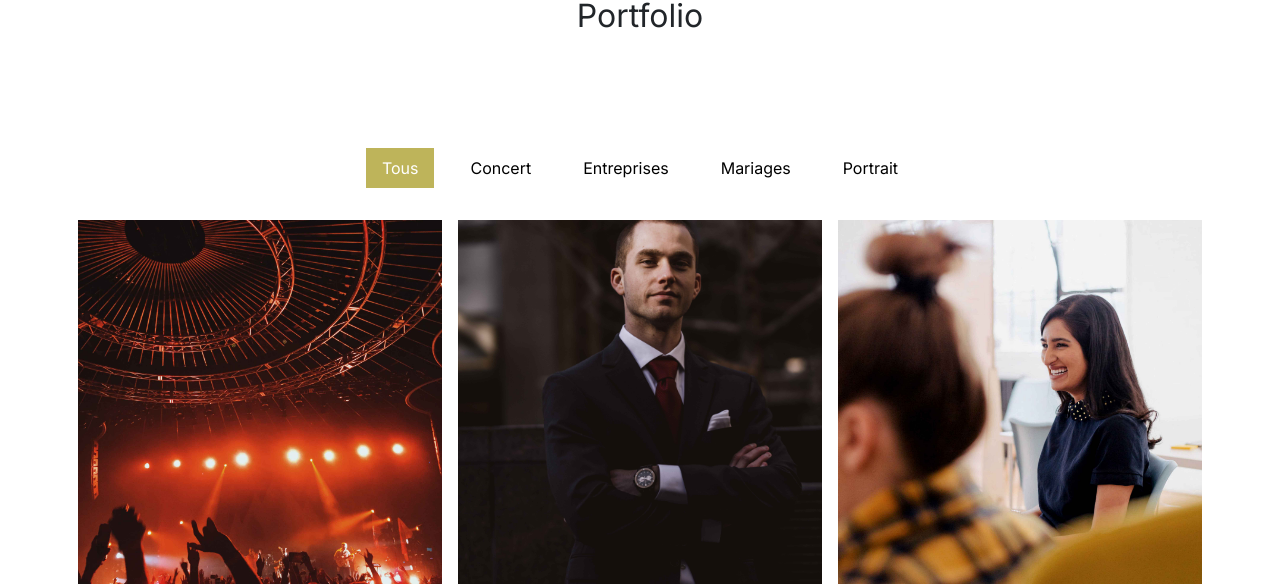
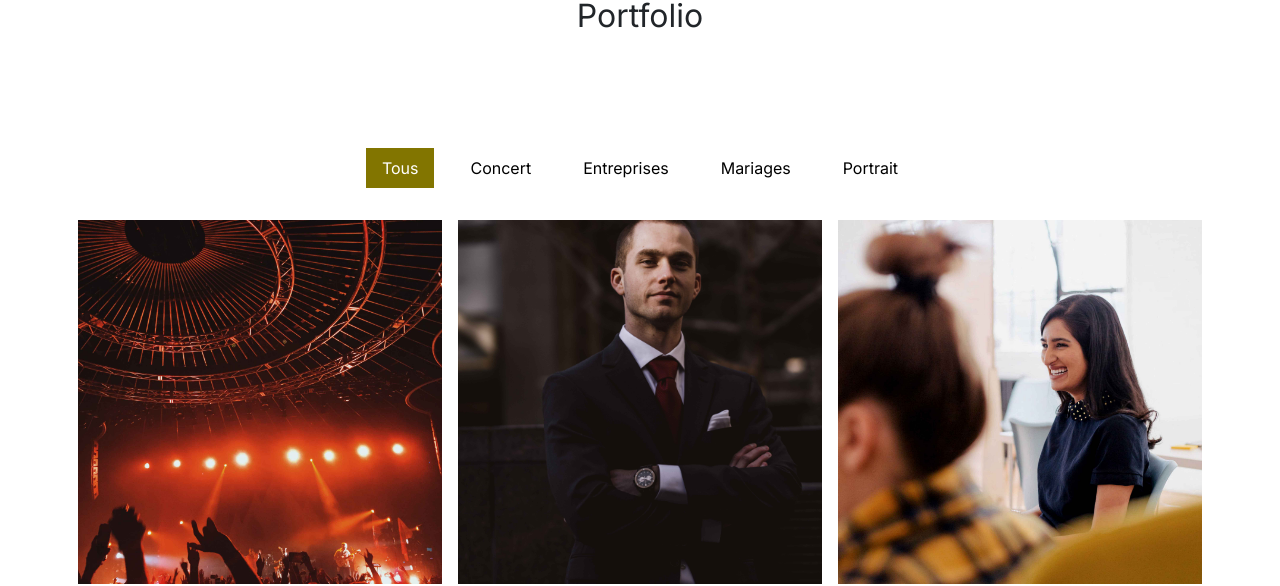
Before and after one commit to NicolasLeclaire21/NinaCarducci, a plain HTML site: page index.html in a window 1280 px wide. Shown: the part 1326-1912 px from the top of the page. Drawn offline with nearby package versions, Linux system fonts and the light colour scheme.

Commit message:
Update la couleur des catégories d'images

```diff
--- a/assets/style.css
+++ b/assets/style.css
@@ -102,7 +102,7 @@ body {
 .nav-pills .nav-link.active,
 .nav-pills .show > .nav-link {
     color: #fff;
-    background-color: #beb45a;
+    background-color: #827500;
     border-radius: 0;
 }
 .nav-pills .nav-link {
```
